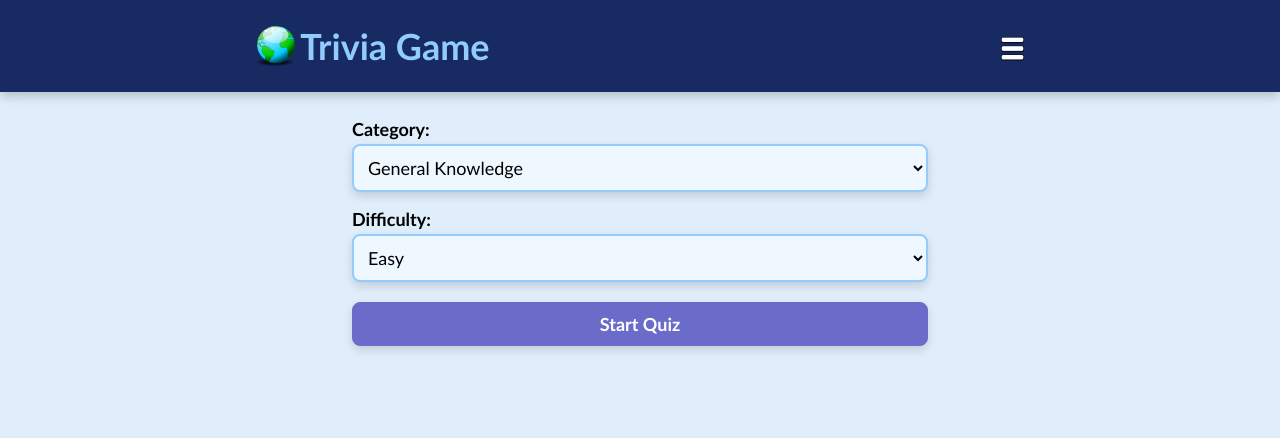
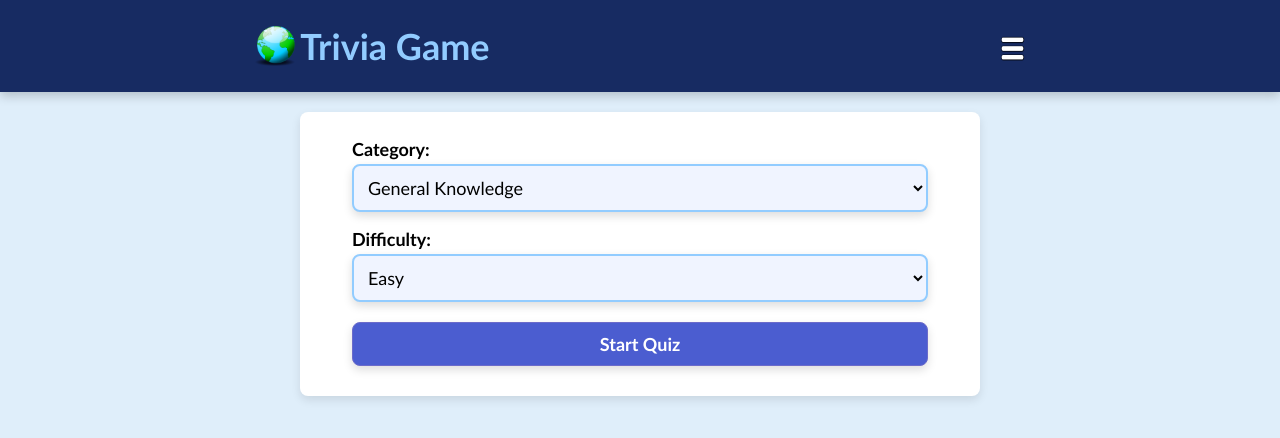
Before and after one commit to adrianmarceloledesma/trivia-game, a React (Vite) app: page / in a window 1280 px wide. Shown: the top 438 px of the page. Built offline with nearby package versions, Linux system fonts and the light colour scheme.

Commit message:
styles updated

```diff
--- a/src/App.css
+++ b/src/App.css
@@ -24,6 +24,10 @@ body{
    margin: auto;
    width: 90%;
    margin-top: 20px;
+   background-color: #ffffff;
+   padding: 20px;
+   border-radius: 8px;
+   box-shadow: 0px 4px 10px rgba(0, 0, 0, 0.1);
    @media(min-width: 400px){
      width: 80%;
    }
--- a/src/components/FormOptions.css
+++ b/src/components/FormOptions.css
@@ -3,6 +3,10 @@
     display: flex;
     flex-direction: column;
     align-items: center;
+    /*background-color: #f0f4ff;
+    padding: 20px;
+    border-radius: 8px;
+    box-shadow: 0px 4px 10px rgba(0, 0, 0, 0.1); */
 }
 .cont-formOptions div{
     margin: 6px 0px;
@@ -13,12 +17,12 @@
     width: 100%;
 }
 .cont-formOptions select{
-    background-color: aliceblue;
+    background-color: #f0f4ff;
     box-shadow: 0px 4px 10px rgba(0, 0, 0, 0.139);
 }
 
 .cont-formOptions input{
-    background-color: rgb(107, 107, 202);
+    background-color: #4b5dd0;
     font-weight: bold;
     color: white;
     border:rgb(107, 107, 202) 1px solid;
@@ -26,5 +30,5 @@
 }
 
 .cont-formOptions input:hover{
-    background-color: rgb(120, 120, 194);
+    background-color: #2d43d0;
 }
```
